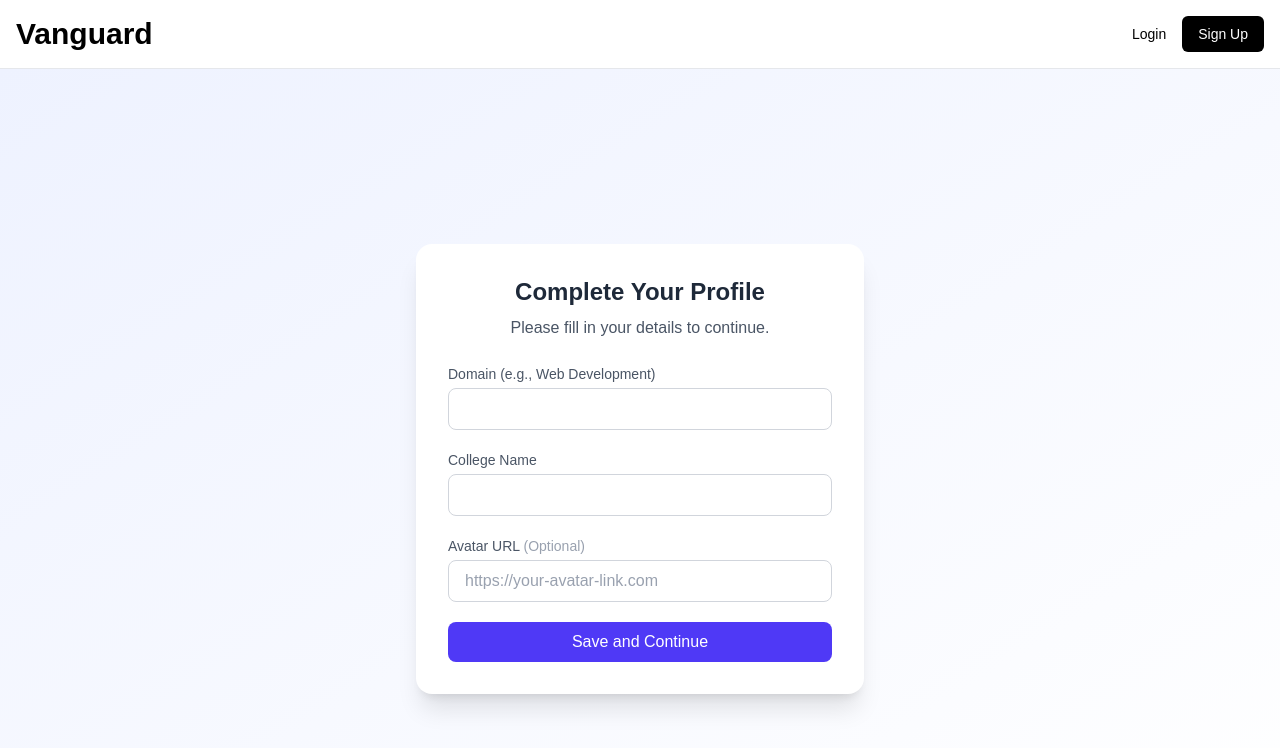
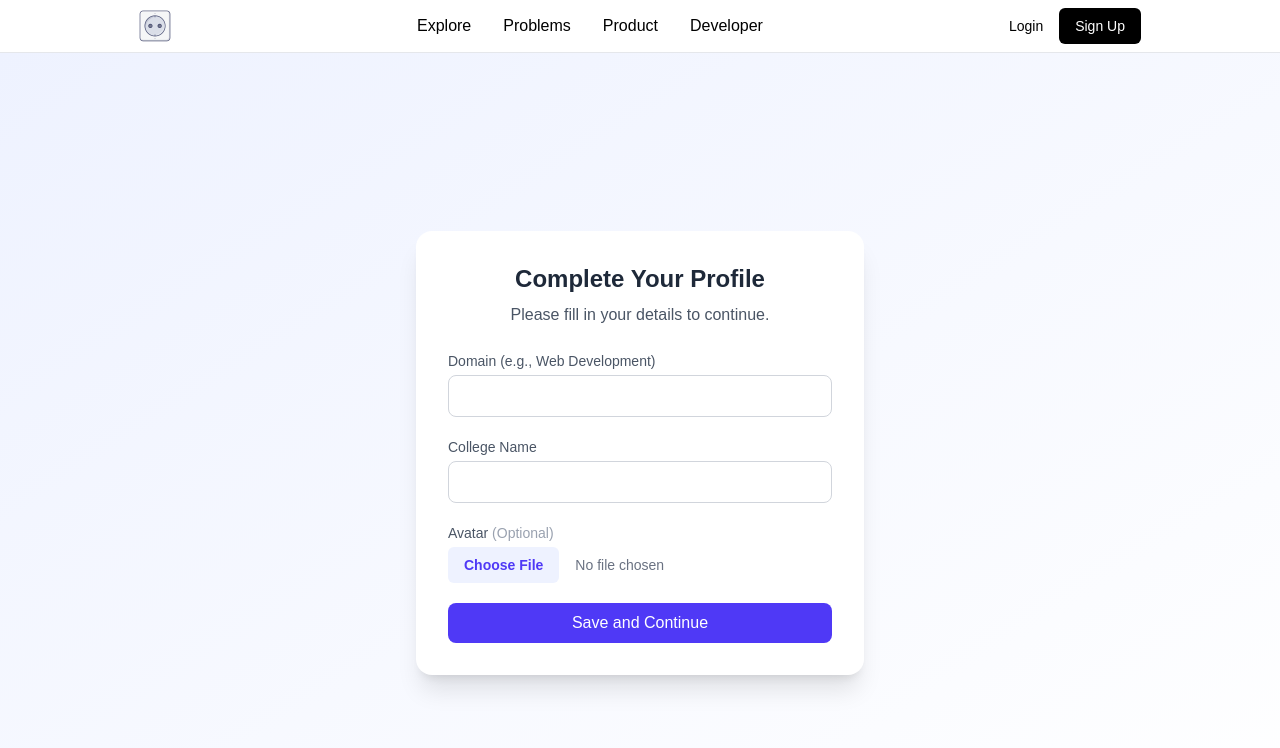
Before and after one commit to Anilcodes01/Vanguard, a Next.js app: page /onboarding in a window 1280 px wide. Shown: the top 748 px of the page. Built offline with nearby package versions, Linux system fonts and the light colour scheme; no server answers.

Commit message:
auth setup, onboarding and redirection done

```diff
--- a/app/(public)/onboarding/page.tsx
+++ b/app/(public)/onboarding/page.tsx
@@ -1,29 +1,48 @@
 'use client';
 
-import { useState } from 'react';
+import { useState, useEffect } from 'react';
 import { useRouter } from 'next/navigation';
 
 export default function OnboardingPage() {
   const [domain, setDomain] = useState('');
   const [collegeName, setCollegeName] = useState('');
-  const [avatarUrl, setAvatarUrl] = useState('');
+  const [avatarFile, setAvatarFile] = useState<File | null>(null);
+  const [avatarPreview, setAvatarPreview] = useState<string | null>(null);
   const [error, setError] = useState<string | null>(null);
   const [isSubmitting, setIsSubmitting] = useState(false);
   const router = useRouter();
+
+  const handleFileChange = (e: React.ChangeEvent<HTMLInputElement>) => {
+    if (e.target.files && e.target.files.length > 0) {
+      const file = e.target.files[0];
+      setAvatarFile(file);
+      setAvatarPreview(URL.createObjectURL(file));
+    }
+  };
+
+  useEffect(() => {
+    return () => {
+      if (avatarPreview) {
+        URL.revokeObjectURL(avatarPreview);
+      }
+    };
+  }, [avatarPreview]);
 
   const handleSubmit = async (e: React.FormEvent<HTMLFormElement>) => {
     e.preventDefault();
     setError(null);
     setIsSubmitting(true);
 
+    const formData = new FormData();
+    formData.append('domain', domain);
+    formData.append('college_name', collegeName);
+    if (avatarFile) {
+      formData.append('avatar', avatarFile);
+    }
+
     const response = await fetch('/api/onboarding', {
       method: 'POST',
-      headers: { 'Content-Type': 'application/json' },
-      body: JSON.stringify({
-        domain,
-        college_name: collegeName,
-        avatar_url: avatarUrl,
-      }),
+      body: formData,
     });
 
     const data = await response.json();
@@ -58,7 +77,7 @@ export default function OnboardingPage() {
               value={domain}
               onChange={(e) => setDomain(e.target.value)}
               required
-              className="mt-1 w-full rounded-lg border border-gray-300 px-4 py-2 text-gray-800 placeholder-gray-400 focus:border-indigo-500 focus:ring focus:ring-indigo-200"
+              className="mt-1 w-full rounded-lg border border-gray-300 px-4 py-2 text-gray-800 focus:border-indigo-500 focus:ring focus:ring-indigo-200"
             />
           </div>
 
@@ -72,23 +91,32 @@ export default function OnboardingPage() {
               value={collegeName}
               onChange={(e) => setCollegeName(e.target.value)}
               required
-              className="mt-1 w-full rounded-lg border border-gray-300 px-4 py-2 text-gray-800 placeholder-gray-400 focus:border-indigo-500 focus:ring focus:ring-indigo-200"
+              className="mt-1 w-full rounded-lg border border-gray-300 px-4 py-2 text-gray-800 focus:border-indigo-500 focus:ring focus:ring-indigo-200"
             />
           </div>
 
           <div>
-            <label htmlFor="avatarUrl" className="block text-sm font-medium text-gray-600">
-              Avatar URL <span className="text-gray-400">(Optional)</span>
+            <label htmlFor="avatar" className="block text-sm font-medium text-gray-600">
+              Avatar <span className="text-gray-400">(Optional)</span>
             </label>
             <input
-              id="avatarUrl"
-              type="url"
-              value={avatarUrl}
-              onChange={(e) => setAvatarUrl(e.target.value)}
-              placeholder="https://your-avatar-link.com"
-              className="mt-1 w-full rounded-lg border border-gray-300 px-4 py-2 text-gray-800 placeholder-gray-400 focus:border-indigo-500 focus:ring focus:ring-indigo-200"
+              id="avatar"
+              type="file"
+              accept="image/*"
+              onChange={handleFileChange}
+              className="mt-1 w-full text-sm text-gray-500 file:mr-4 file:rounded-md file:border-0 file:bg-indigo-50 file:px-4 file:py-2 file:text-sm file:font-semibold file:text-indigo-600 hover:file:bg-indigo-100"
             />
           </div>
+
+          {avatarPreview && (
+            <div className="mt-4 flex justify-center">
+              <img
+                src={avatarPreview}
+                alt="Avatar Preview"
+                className="h-24 w-24 rounded-full object-cover"
+              />
+            </div>
+          )}
 
           <button
             type="submit"
--- a/app/api/onboarding/route.ts
+++ b/app/api/onboarding/route.ts
@@ -1,11 +1,10 @@
 import { createClient } from '@/app/utils/supabase/server';
-import {prisma} from '@/lib/prisma';
+import { prisma } from '@/lib/prisma';
 import { NextResponse } from 'next/server';
 
 export async function POST(request: Request) {
-  const supabase =await createClient();
+  const supabase = await createClient();
 
-  // Get the current user from the session
   const {
     data: { user },
   } = await supabase.auth.getUser();
@@ -14,9 +13,11 @@ export async function POST(request: Request) {
     return NextResponse.json({ error: 'Unauthorized' }, { status: 401 });
   }
 
-  const { domain, college_name, avatar_url } = await request.json();
+  const formData = await request.formData();
+  const domain = formData.get('domain') as string;
+  const college_name = formData.get('college_name') as string;
+  const avatarFile = formData.get('avatar') as File | null;
 
-  // Validate the input
   if (!domain || !college_name) {
     return NextResponse.json(
       { error: 'Domain and College Name are required.' },
@@ -24,17 +25,41 @@ export async function POST(request: Request) {
     );
   }
 
+  let avatar_url: string | null = null;
+  if (avatarFile) {
+    const fileExtension = avatarFile.name.split('.').pop();
+    const fileName = `${user.id}.${fileExtension}`;
+    const filePath = `${user.id}/${fileName}`;
+
+    const { error: uploadError } = await supabase.storage
+      .from('avatars')
+      .upload(filePath, avatarFile, {
+        upsert: true,
+      });
+
+    if (uploadError) {
+      console.error('Supabase upload error:', uploadError);
+      return NextResponse.json(
+        { error: 'Failed to upload avatar.' },
+        { status: 500 }
+      );
+    }
+
+    const { data: urlData } = supabase.storage
+      .from('avatars')
+      .getPublicUrl(filePath);
+
+    avatar_url = urlData.publicUrl;
+  }
+
   try {
-    // Update the user's profile in the public.profiles table
     await prisma.profiles.update({
-      where: {
-        id: user.id,
-      },
+      where: { id: user.id },
       data: {
         domain,
         college_name,
-        avatar_url: avatar_url || null, // Set to null if empty
-        onboarded: true, // This is the crucial step!
+        avatar_url,
+        onboarded: true,
       },
     });
 
--- /dev/null
+++ b/app/components/Landing/UserLoggedinLanding.tsx
@@ -0,0 +1,24 @@
+import { createClient } from '@/app/utils/supabase/server';
+import {prisma} from '@/lib/prisma';
+
+export default async function UserLoggedInLanding() {
+  const supabase =await createClient();
+  const { data: { user } } = await supabase.auth.getUser();
+
+  if (!user) {
+    return <div>Please log in.</div>;
+  }
+
+  const userProfile = await prisma.profiles.findUnique({
+    where: { id: user.id },
+  });
+
+  return (
+    <div className='flex flex-col items-center justify-center min-h-screen bg-white text-black'>
+      <h1>Welcome, {userProfile?.name}!</h1>
+      <h2>Your username is, {userProfile?.username}</h2>
+
+      <p>Your email is: {user.email}</p>
+    </div>
+  );
+}
--- /dev/null
+++ b/app/components/Landing/UserNotLoggedinLanding.tsx
@@ -0,0 +1,21 @@
+"use client";
+
+import { useRouter } from "next/navigation";
+
+export default  function UsernotLoggedInLanding() {
+  const router = useRouter();
+
+  return (
+    <div className="flex flex-col items-center justify-center min-h-screen bg-white text-black">
+      <h1>Please Login in to continue.</h1>
+      <button
+        className="px-4 py-2 rounded-2xl bg-green-400 cursor-pointer"
+        onClick={() => {
+          router.push("/login");
+        }}
+      >
+        Login
+      </button>
+    </div>
+  );
+}
--- a/app/components/ui/Navbar/NavbarSignedIn.tsx
+++ b/app/components/ui/Navbar/NavbarSignedIn.tsx
@@ -4,6 +4,7 @@ import Link from 'next/link';
 import { createClient } from '@/app/utils/supabase/server';
 import { prisma } from '@/lib/prisma';
 import UserAvatar from '../Avatar';
+import Image from 'next/image';
 
 export default async function NavbarSignedIn() {
   const supabase = await createClient();
@@ -22,11 +23,44 @@ export default async function NavbarSignedIn() {
     },
   });
 
+  const links = [
+    {
+      key: 'explore',
+      name: 'Explore',
+      path: '/explore'
+
+    },
+    {
+     key:'problems',
+     name: 'Problems',
+     path: '/problems'
+    },
+    {
+     key: 'discussions',
+     name: 'Discussions',
+     path: '/discussions'
+    },
+    {
+      key: 'leaderboard',
+      name: 'Leaderboard',
+      path: '/leaderboard'
+    }
+  ]
+
   return (
-    <nav className="flex items-center justify-between bg-white text-black p-4 border-b border-gray-200 w-full">
-      <Link className="text-3xl font-bold" href={"/"}>
-        Vanguard
+    <nav className="flex items-center justify-around bg-white text-black px-4 py-2 border-b border-gray-200 w-full">
+     <Link className="text-2xl flex gap-2 font-bold" href={"/"}>
+       <Image src={'/adapt.png'} alt='adapt logo' width={200} height={200} className='h-8 w-8' />
       </Link>
+
+      <div className='flex gap-8 '>
+        {links.map((link) => (
+          <Link key={link.key} href={link.path}
+          className='cursor-pointer hover:text-gray-500'>
+            {link.name}
+          </Link>
+        ))}
+      </div>
       <div className="flex items-center gap-4">
         {userProfile && <UserAvatar user={userProfile} />}
 
--- a/app/components/ui/Navbar/NavbarSignedOut.tsx
+++ b/app/components/ui/Navbar/NavbarSignedOut.tsx
@@ -1,11 +1,47 @@
+'use client'
+import Image from 'next/image';
 import Link from 'next/link';
+import { useRouter } from 'next/navigation';
 
 export default function NavbarSignedOut() {
+  const router = useRouter();
+
+  const links = [
+    {
+      key: 'explore',
+      name:'Explore',
+      path: '/explore'
+    },
+    {
+      key: 'problems',
+      name: 'Problems',
+      path: '/problems'
+    },
+    {
+      key: 'product',
+      name: 'Product',
+      path: '/product'
+    },
+    {
+      key: 'developer',
+      name: 'Developer',
+      path: '/developer'
+    }
+  ]
+
   return (
-    <nav className="flex items-center justify-between bg-white text-black p-4 border-b border-gray-200 w-full">
-      <Link className="text-3xl font-bold" href={"/"}>
-        Vanguard
+    <nav className="flex items-center justify-around bg-white text-black py-2 px-4 border-b border-gray-200 w-full">
+      <Link className="text-2xl font-bold" href={"/"}>
+       <Image src={'/adapt.png'} alt='adapt logo' width={200} height={200} className='h-8 w-8' />
       </Link>
+
+      <div className='flex gap-8'>
+        {links.map((link)  =>(
+          <Link  className='cursor-pointer hover:text-gray-500' href={link.path} key={link.key}>
+            {link.name}
+          </Link>
+        ))}
+      </div>
       <div className="flex items-center gap-4">
         <Link href="/login" className="text-sm font-medium hover:underline">
           Login
--- a/app/page.tsx
+++ b/app/page.tsx
@@ -1,24 +1,13 @@
+import UserLoggedInLanding from './components/Landing/UserLoggedinLanding';
+import UsernotLoggedInLanding from './components/Landing/UserNotLoggedinLanding';
 import { createClient } from './utils/supabase/server';
 import {prisma} from '@/lib/prisma';
 
 export default async function UserDashboard() {
-  const supabase =await createClient();
-  const { data: { user } } = await supabase.auth.getUser();
+   const supabase = await createClient();
+    const {
+      data: { user },
+    } = await supabase.auth.getUser();
 
-  if (!user) {
-    return <div>Please log in.</div>;
-  }
-
-  const userProfile = await prisma.profiles.findUnique({
-    where: { id: user.id },
-  });
-
-  return (
-    <div className='flex flex-col items-center justify-center min-h-screen bg-white text-black'>
-      <h1>Welcome, {userProfile?.name}!</h1>
-      <h2>Your username is, {userProfile?.username}</h2>
-
-      <p>Your email is: {user.email}</p>
-    </div>
-  );
+    return user ? <UserLoggedInLanding /> : <UsernotLoggedInLanding />;
 }
--- a/next.config.ts
+++ b/next.config.ts
@@ -3,7 +3,8 @@ import type { NextConfig } from "next";
 const nextConfig: NextConfig = {
   images: {
     domains: [
-      'avatar.iran.liara.run'
+      'avatar.iran.liara.run',
+      'bkplqkefnkgjirnuasqi.supabase.co'
     ]
   }
 };
```
Also changed, not shown: public/adapt.png (added).
